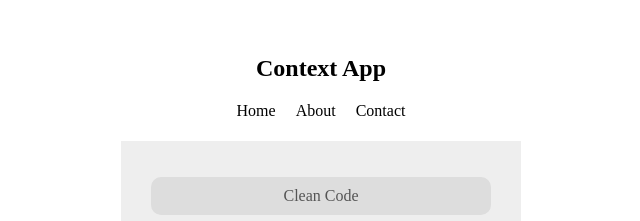
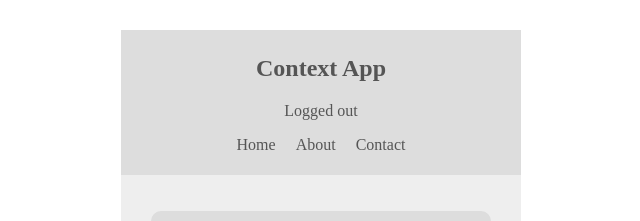
Before and after one commit to saullbrandao/book-list, a React (Create React App) app: page / in a window 1280 px wide. Shown: the top 221 px of the page, without its empty margins (319-959 px from the left). Built offline with nearby package versions, Linux system fonts and the light colour scheme.

Commit message:
Use the theme and auth information provided by their respective contexts

```diff
--- a/src/components/Navbar.js
+++ b/src/components/Navbar.js
@@ -1,7 +1,24 @@
+import { useContext } from "react"
+import { AuthContext } from "../contexts/AuthContext"
+import { ThemeContext } from "../contexts/ThemeContext"
+
 const Navbar = () => {
+    const { isLightTheme, light, dark } = useContext(ThemeContext)
+    const theme = isLightTheme ? light : dark
+
+    const { isAuthenticated, toggleAuth } = useContext(AuthContext)
+
     return (
-        <nav>
+        <nav
+            style={{
+                background: theme.ui,
+                color: theme.syntax
+            }}
+        >
             <h1>Context App</h1>
+            <div onClick={toggleAuth}>
+                {isAuthenticated ? 'Logged in' : 'Logged out'}
+            </div>
             <ul>
                 <li>Home</li>
                 <li>About</li>
```
